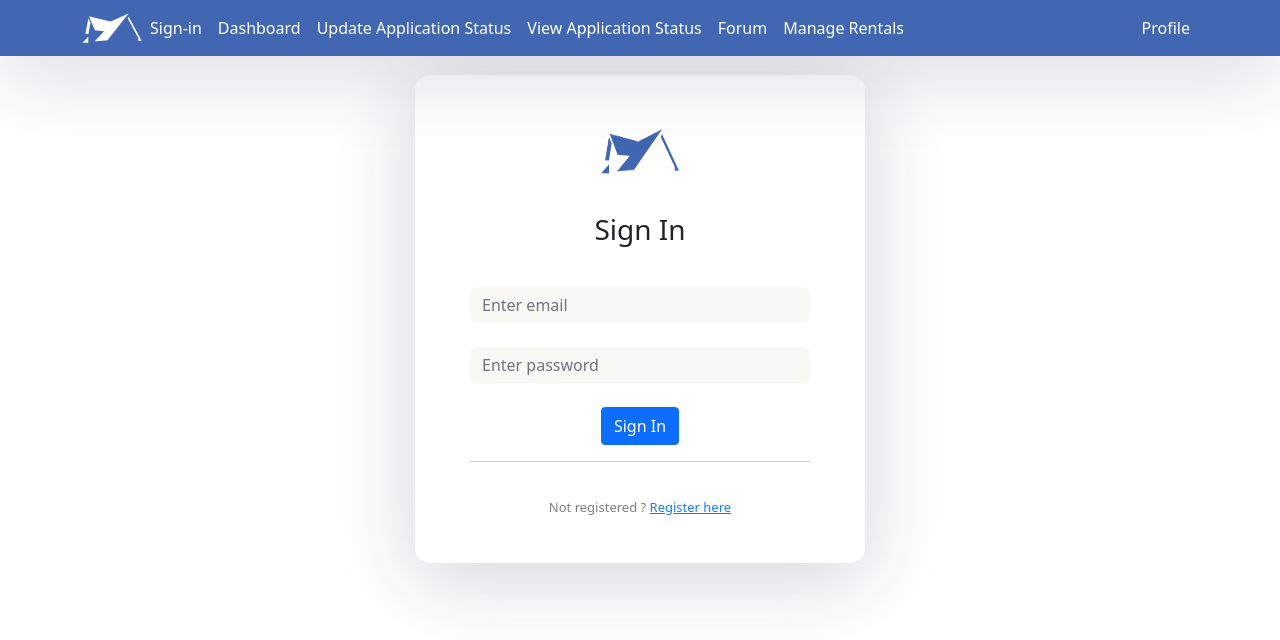
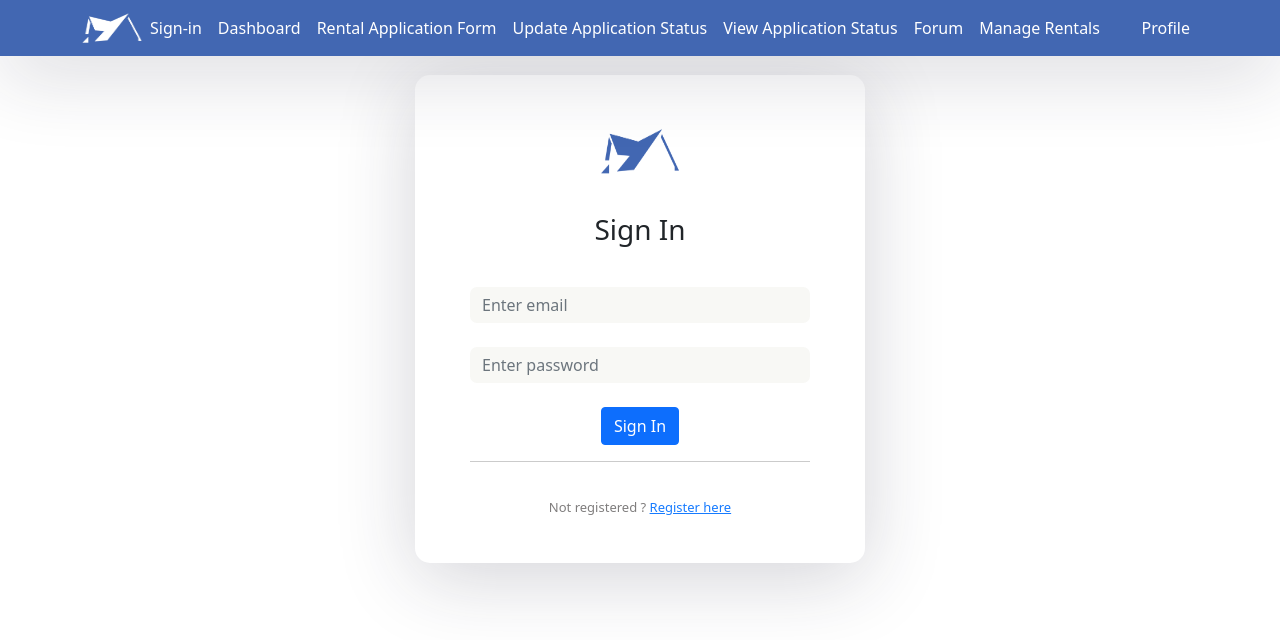
Before and after one commit to sanjunareddie/Web-frontend-Winter2022, a React (Create React App) app: page /sign-in in a window 1280 px wide. Shown: the top 640 px of the page. Built offline with nearby package versions, Linux system fonts and the light colour scheme.

Commit message:
bug fixed

```diff
--- a/src/components/NavBarAfterLogin/index.js
+++ b/src/components/NavBarAfterLogin/index.js
@@ -32,6 +32,12 @@ function NavBarAfterLogin() {
             <Nav.Item className="p-2">
               <NavLink to="/dashboard" className="nav-text-color">
                 Dashboard
+              </NavLink>
+            </Nav.Item>
+
+            <Nav.Item className="p-2">
+              <NavLink to="/RentalForm" className="nav-text-color">
+                Rental Application Form
               </NavLink>
             </Nav.Item>
 
```
Also changed, not shown: 1 other file (tests, documents, lock files or other folders).
